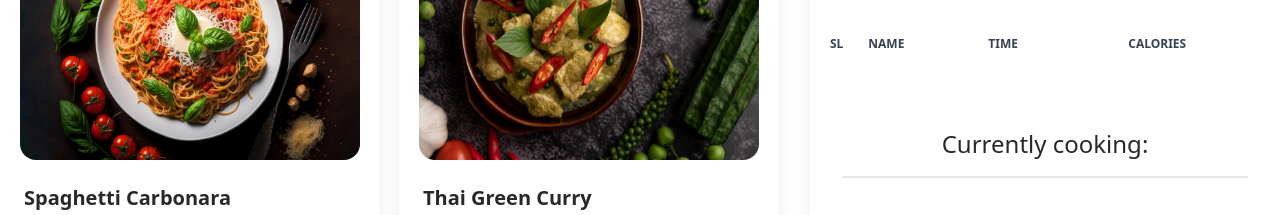
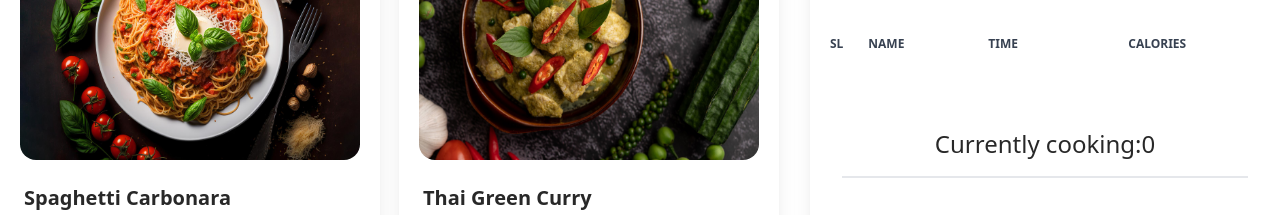
Before and after one commit to abubakar1010/chefs-table-client, a React (Vite) app: page / in a window 1280 px wide. Shown: the part 1380-1595 px from the top of the page. Built offline with nearby package versions, Linux system fonts and the light colour scheme.

Commit message:
implement increase currently cooking item count functionality

```diff
--- a/src/components/Cooking/Cooking.jsx
+++ b/src/components/Cooking/Cooking.jsx
@@ -3,11 +3,13 @@
     return (
         <>
             <div className="text-center border-b-2 px-12 my-6 py-4 mx-8">
-                    <h1 className=" text-[#282828] font-medium text-2xl"> Currently cooking:  </h1>
+                    <h1 className=" text-[#282828] font-medium text-2xl"> Currently cooking:
+
+                        {cookingItems.length}
+                    </h1>
                 </div>
 
                 <div>
-
 
             <div className="">
                 <table className="w-full text-sm text-center">
```
Lines whose indentation alone changed are shown as unchanged.
